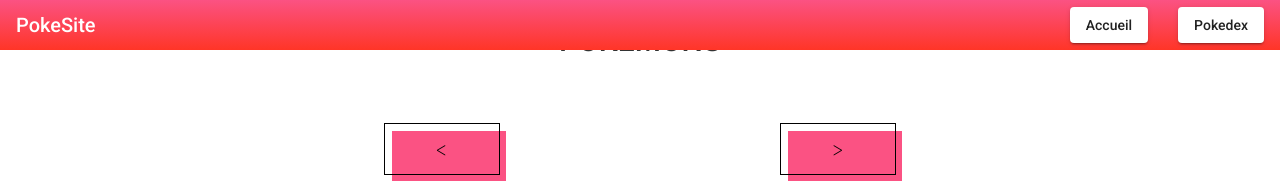
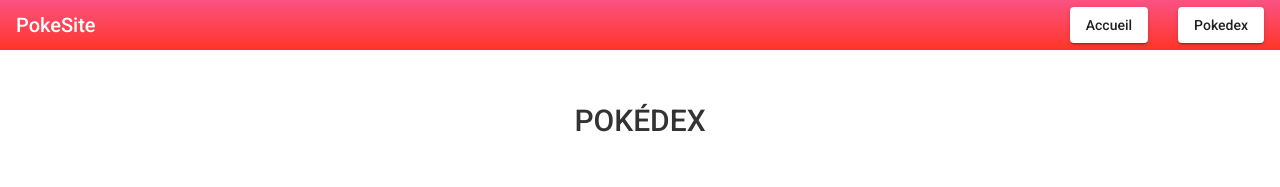
Before and after one commit to RaisAhmed2511/Pokedex, an Angular app: page /pokedex in a window 1280 px wide. Shown: the top 187 px of the page. Built offline with nearby package versions, Linux system fonts and the light colour scheme; no server answers.

Commit message:
popup v2

```diff
--- a/src/app/pokedex/pokedex.component.css
+++ b/src/app/pokedex/pokedex.component.css
@@ -1,4 +1,5 @@
 h2{
+    margin-top: 80px;
     display: block;
     text-align: center;
     text-transform: uppercase;
--- a/src/app/pokedex/pokedex.component.html
+++ b/src/app/pokedex/pokedex.component.html
@@ -1,4 +1,4 @@
-<h2>Pokémons</h2>
+<h2>Pokédex</h2>
 <button (click)="page(-1)" class="switch" id="button_left"> &#60; </button>
 <button (click)="page(1)" class="switch" id="button_right"> &#62; </button>
 
```
